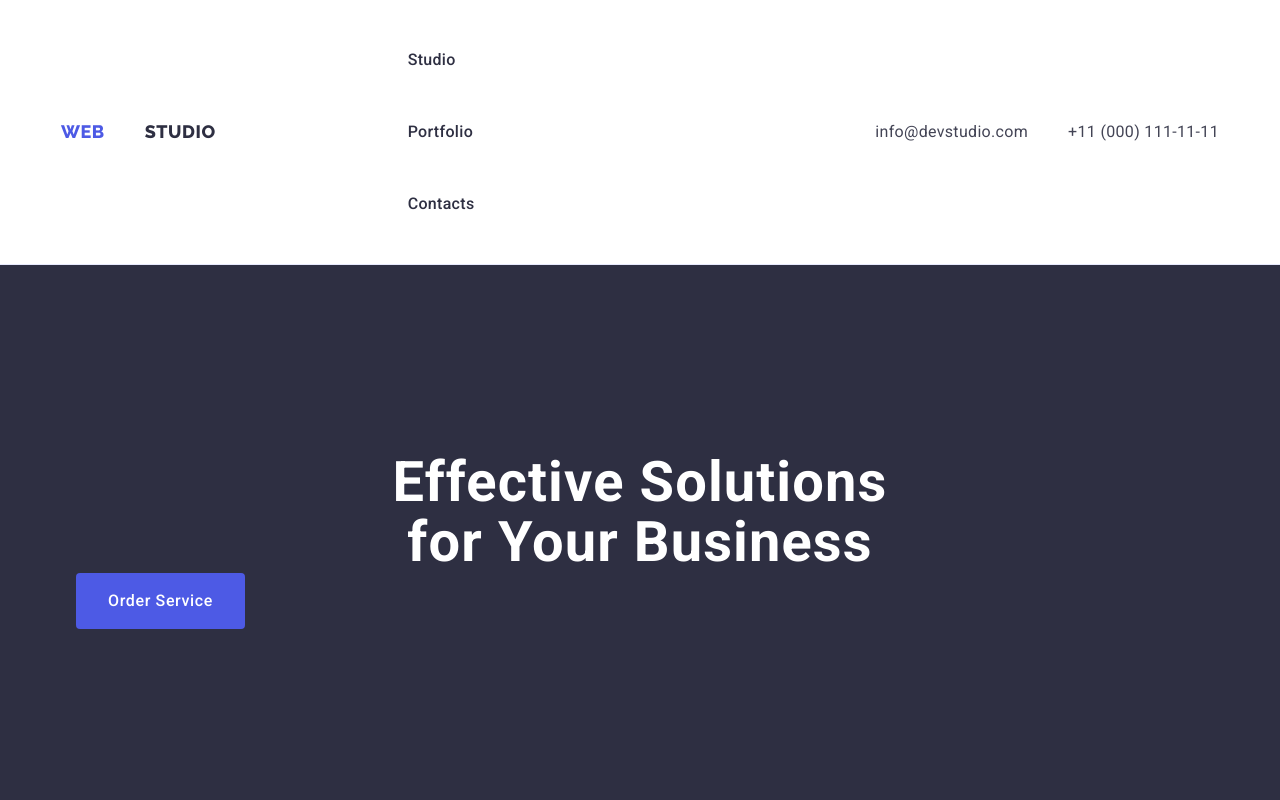
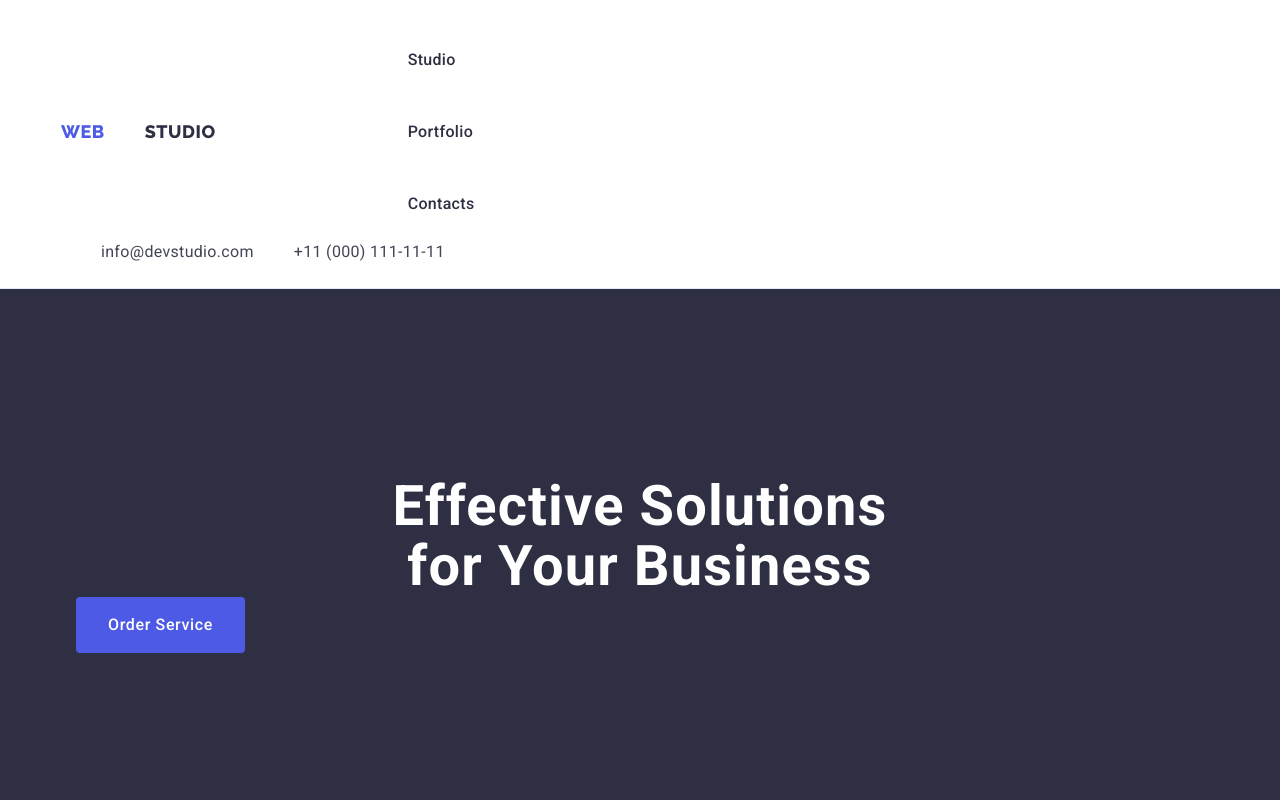
Before and after one commit to OleksiyBudyanskiy/goit-markup-hw-03, a plain HTML site: page index.html in a window 1280 px wide. Shown: the top 800 px of the page. Drawn offline with nearby package versions, Linux system fonts and the light colour scheme.

Commit message:
Update styles.css

```diff
--- a/css/styles.css
+++ b/css/styles.css
@@ -42,9 +42,7 @@ img {
     gap: 40px;
 }
 .header-cont {
-    display: flex;
     align-items: center;
-    gap: 40px;
     padding: 24px 0;
 }
 .navs {
```
